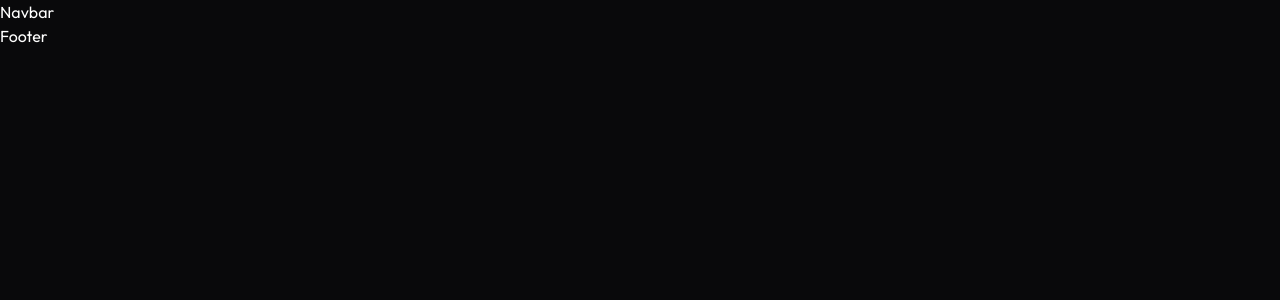
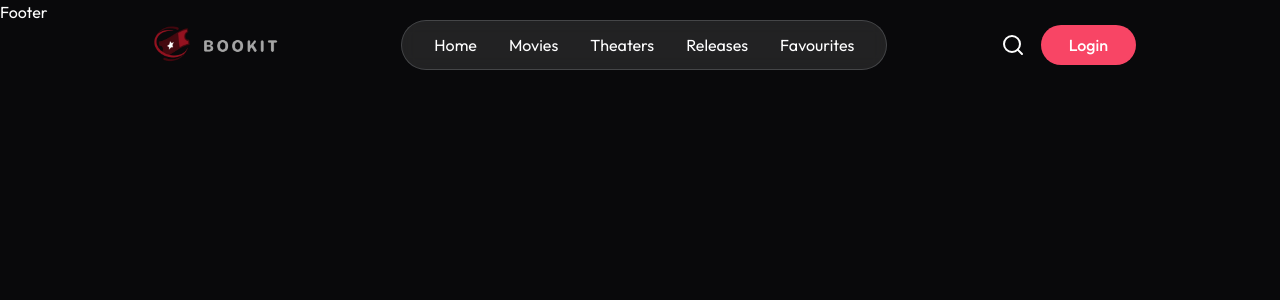
Before and after one commit to Aayushsinghal294/BookIt, a React (Vite) app in the folder client/: page / in a window 1280 px wide. Shown: the top 300 px of the page. Built offline with nearby package versions, Linux system fonts and the light colour scheme.

Commit message:
Created Navbar

```diff
--- a/client/src/assets/assets.js
+++ b/client/src/assets/assets.js
@@ -1,4 +1,5 @@
 import logo from './logo.svg'
+import logo1 from './logo1.png'
 import marvelLogo from './marvelLogo.svg'
 import googlePlay from './googlePlay.svg'
 import appStore from './appStore.svg'
@@ -7,6 +8,7 @@
 
 export const assets = {
     logo,
+    logo1,
     marvelLogo,
     googlePlay,
     appStore,
--- a/client/src/components/Navbar.jsx
+++ b/client/src/components/Navbar.jsx
@@ -1,9 +1,29 @@
 import React from 'react'
+import { assets } from '../assets/assets'
+import { Link } from 'react-router-dom'
+import { MenuIcon, SearchIcon, XIcon } from 'lucide-react'
 
 const Navbar = () => {
   return (
-    <div>
-      <h1>Navbar</h1>
+    <div className='fixed top-0 left-0 z-50 w-full flex items-center justify-center px-6 md:px-16 lg:px-36 py-5'>
+      <div className='flex items-center justify-between w-full max-w-6xl'>
+        <Link to="/">
+          <img src={assets.logo1} alt="" className='w-36 h-auto'/>
+        </Link>
+        <div className='max-md:absolute max-md:left-0 max-md:top-0 max-md:font-medium max-md:text-lg z-50 flex flex-col md:flex-row items-center max-md:justify-center gap-8 min-md:px-8 py-3 max-md:h-screen min-md:rounded-full backdrop-blur bg-black/70 md:bg-white/10 md:border border-gray-300/20 overflow-hidden transition-[width] duration-300'>
+          <XIcon className='md:hidden absolute top-6 right-6 w-6 h-6 cursor-pointer'/>
+          <Link to="/">Home</Link>
+          <Link to="/movies" >Movies</Link>
+          <Link to="/theaters" >Theaters</Link>
+          <Link to="/releases" >Releases</Link>
+          <Link to="/favourite" >Favourites</Link>
+        </div>
+        <div className='flex items-center gap-4'>
+          <SearchIcon className='max-md:hidden w-6 h-6 cursor-pointer'/>
+          <button className='px-4 py-1 sm:px-7 sm:py-2 bg-primary hover:bg-primary-dull transition rounded-full font-medium cursor-pointer' >Login</button>
+        </div>
+        <MenuIcon className='max md:ml-4 md:hidden w-8 h-8 cursor-pointer' />
+      </div>
     </div>
   )
 }
```
Also changed, not shown: client/src/assets/logo1.png (renamed from client/src/assets/Screenshot_2025-06-14_153649-removebg-preview.png), client/src/assets/logo2.png (renamed from client/src/assets/Screenshot_2025-06-14_153711-removebg-preview.png).
